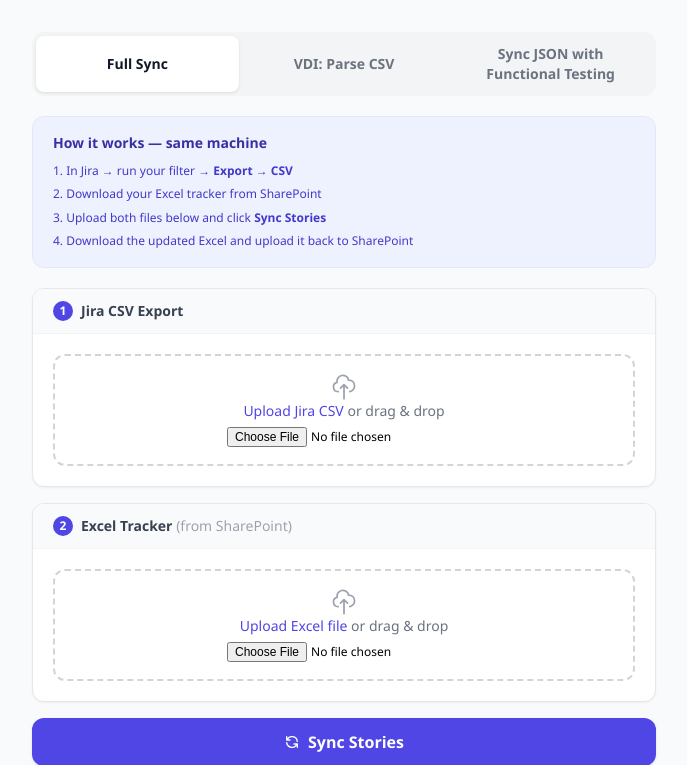
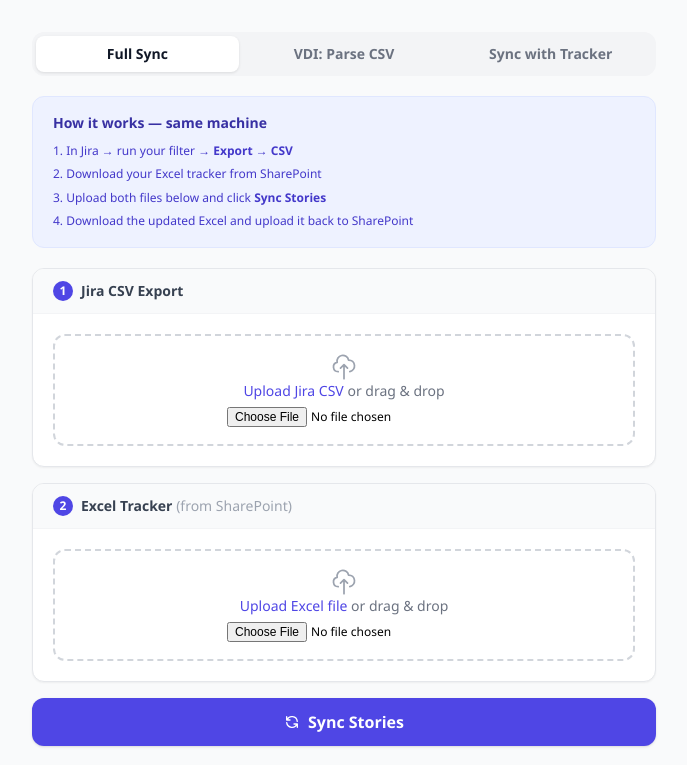
Before and after one commit to psheldon230/User-Story-Tracker, a Flask app: page / in a window 1280 px wide. Shown: the part 67-832 px from the top of the page, without its empty margins (296-983 px from the left). Run offline with Flask 3, Linux system fonts and the light colour scheme.

Commit message:
Rename 3rd tab to "Sync with Tracker"
https://claude.ai/code/session_01XiQFoJRMttSs5E9zdNao6o

```diff
--- a/templates/index.html
+++ b/templates/index.html
@@ -51,7 +51,7 @@
       </button>
       <button type="button" id="tab-office"
         class="tab-btn flex-1 py-2 px-3 rounded-lg text-sm font-semibold transition-colors">
-        Sync JSON with Functional Testing
+        Sync with Tracker
       </button>
     </div>
 
@@ -73,7 +73,7 @@
         <li>In Jira &rarr; run your filter &rarr; <strong>Export &rarr; CSV</strong></li>
         <li>Upload the CSV here and click <strong>Parse &amp; Copy JSON</strong></li>
         <li>Click <strong>Copy</strong> to copy the JSON text</li>
-        <li>Switch to your other machine &rarr; open this tool &rarr; use the <strong>Sync JSON with Functional Testing</strong> tab</li>
+        <li>Switch to your other machine &rarr; open this tool &rarr; use the <strong>Sync with Tracker</strong> tab</li>
       </ol>
     </div>
 
```
